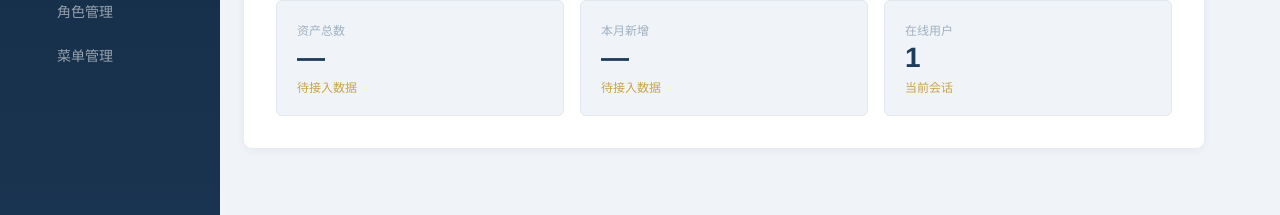
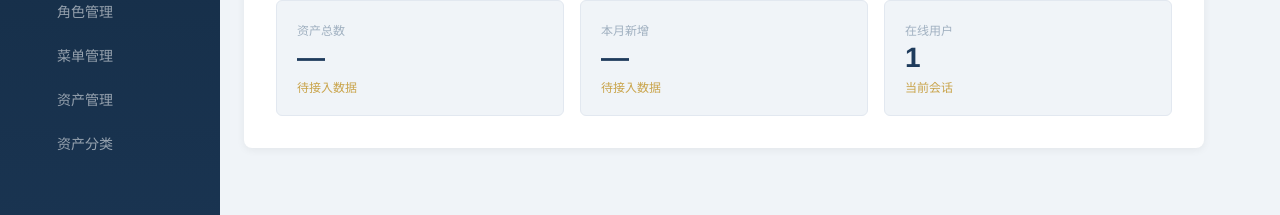
Before and after one commit to wuyuyanpengyanzu/ams-frontend, a Vue app: page /home in a window 1280 px wide. Shown: the part 165-380 px from the top of the page. Built offline with nearby package versions, Linux system fonts and the light colour scheme; sample sign-in values are in the browser's storage.

Commit message:
feat: add /system/asset and /system/asset/category routes

```diff
--- a/src/router/index.ts
+++ b/src/router/index.ts
@@ -47,6 +47,18 @@ const routes: RouteRecordRaw[] = [
         component: () => import('@/views/system/menu/index.vue'),
         meta: { title: '菜单管理', icon: 'Menu' },
       },
+      {
+        path: 'system/asset',
+        name: 'AssetManage',
+        component: () => import('@/views/system/asset/index.vue'),
+        meta: { title: '资产管理', icon: 'Goods' },
+      },
+      {
+        path: 'system/asset/category',
+        name: 'AssetCategory',
+        component: () => import('@/views/system/asset/category/index.vue'),
+        meta: { title: '资产分类', icon: 'CollectionTag' },
+      },
     ],
   },
 ]
```
